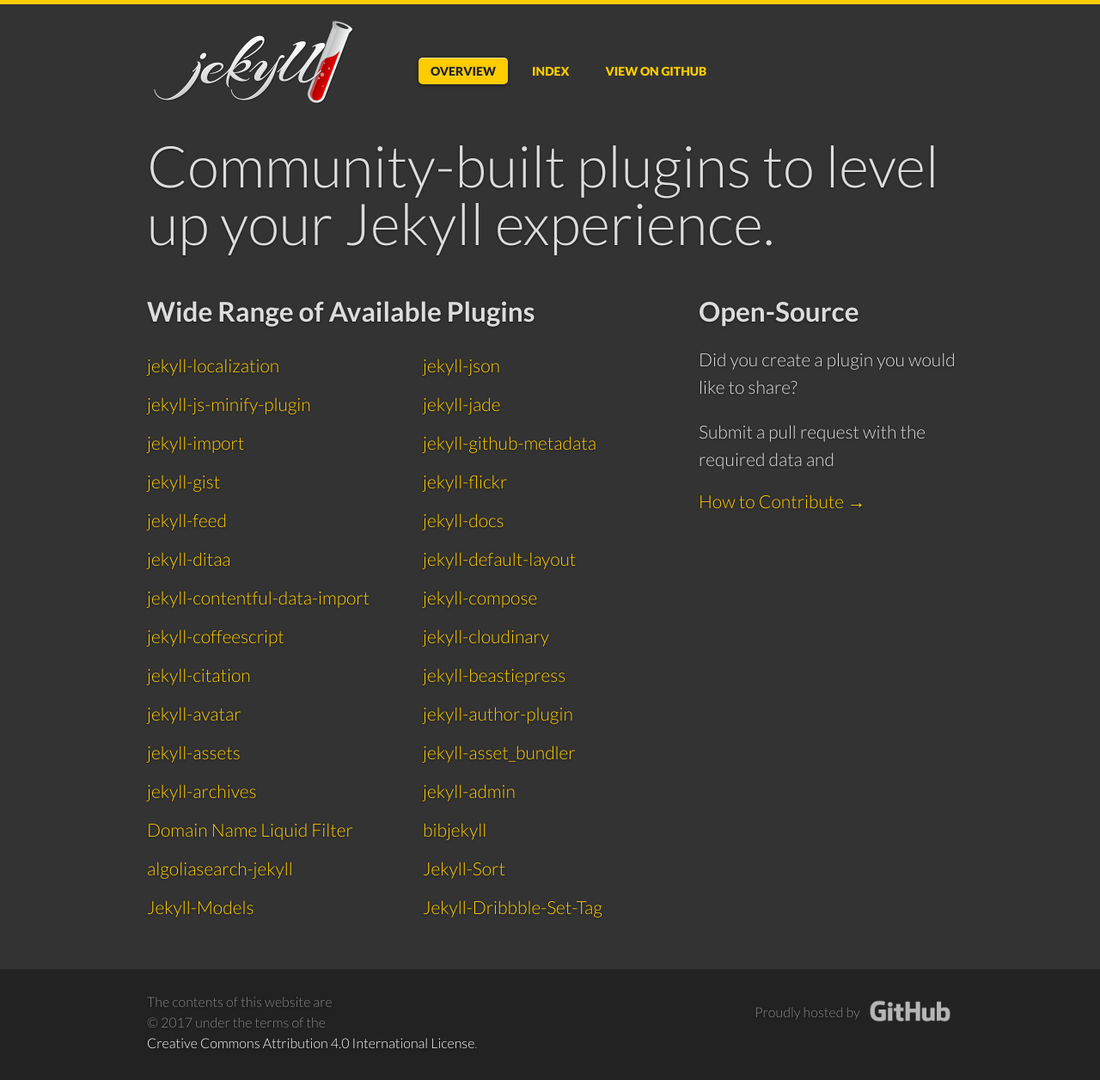
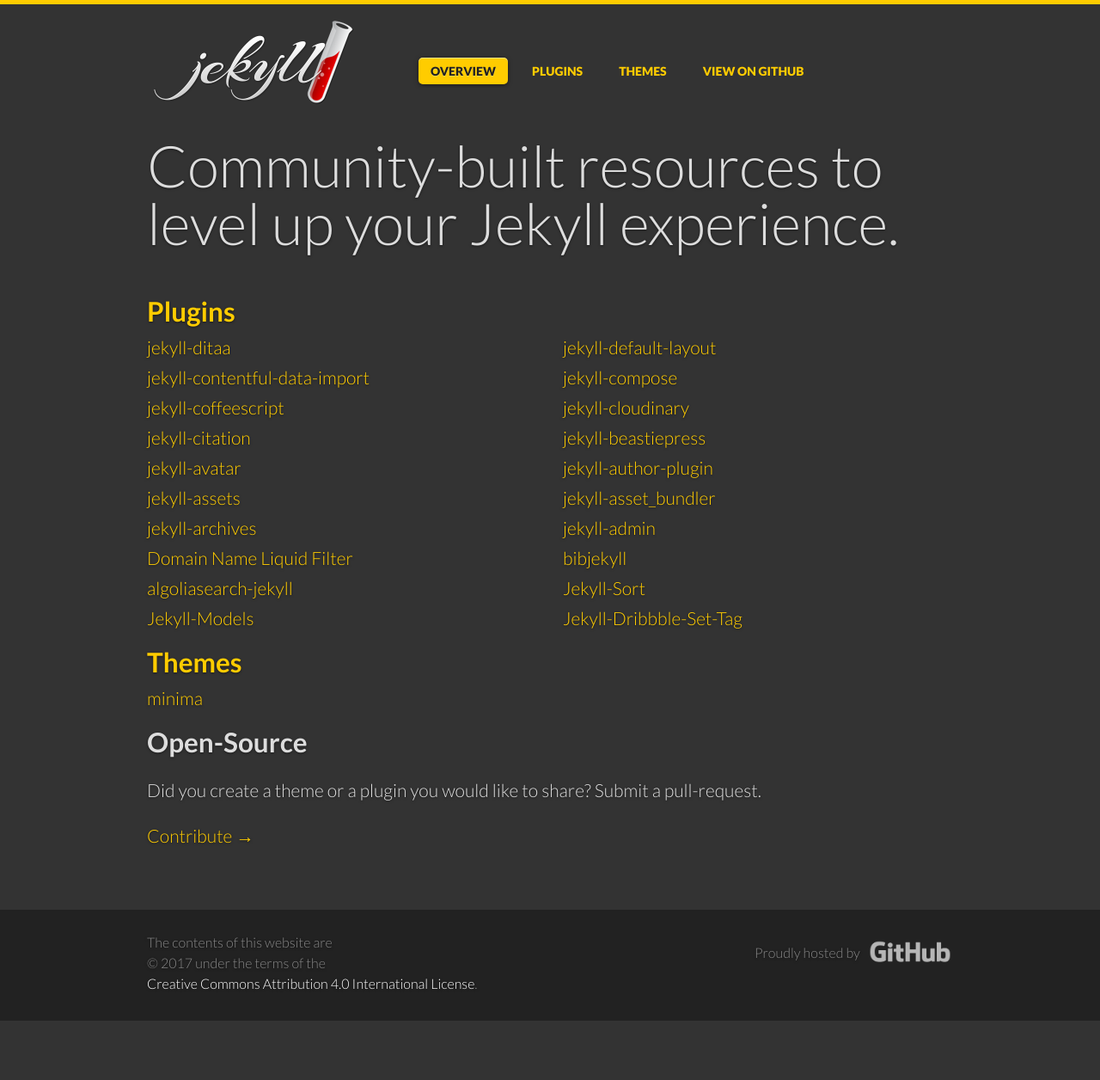
Before and after one commit to jekyll/directory, a Jekyll site: the page built from index.html, in a window 1280 px wide. Shown: the whole page at 86% size. Built offline with Jekyll 4.4.1, drawn with Linux system fonts in a browser that asks for light colours; some web fonts are replaced; after the commit the page ends 1187 px from its top, so only the background shows below that.

Commit message:
add support for themes

```diff
--- a/_config.yml
+++ b/_config.yml
@@ -1,7 +1,7 @@
-title: "Jekyll Plugins • Community-built plugins to level up your Jekyll experience."
+title: "Jekyll directory • Community-built themes and plugins to level up your Jekyll experience."
 repository: https://github.com/jekyll/plugins
 url: http://jekyll.github.io
-baseurl: /plugins
+baseurl: /directory
 lang: "en_US"
 
 gems:
@@ -10,6 +10,8 @@
 
 collections:
   plugins:
+    output: true
+  themes:
     output: true
 
 defaults:
@@ -20,12 +22,19 @@
       layout: plugin              # DO NOT CHANGE THIS DEFAULT
       type: rubygems              # DO NOT CHANGE THIS DEFAULT
 
+  - scope:
+      type: themes
+    values:
+      permalink: /themes/:title/  # DO NOT CHANGE THIS DEFAULT
+      layout: plugin              # DO NOT CHANGE THIS DEFAULT
+      type: rubygems              # DO NOT CHANGE THIS DEFAULT
+
 exclude:
-  - vendor
+  - CONTRIBUTING.md
   - Gemfile*
+  - History.markdown
   - Rakefile
   - README.md
-  - CONTRIBUTING.md
-  - History.markdown
+  - script
   - spec
-  - script
+  - vendor
--- a/_includes/primary-nav-items.html
+++ b/_includes/primary-nav-items.html
@@ -3,7 +3,10 @@
     <a href="{{ site.url | append: site.baseurl }}/">Overview</a>
   </li>
   <li class="{% if page.url contains '/plugins/' %}current{% endif %}">
-    <a href="{{ site.url | append: site.baseurl }}/plugins/">Index</span></a>
+    <a href="{{ site.url | append: site.baseurl }}/plugins/">Plugins</span></a>
+  </li>
+  <li class="{% if page.url contains '/themes/' %}current{% endif %}">
+    <a href="{{ site.url | append: site.baseurl }}/themes/">Themes</span></a>
   </li>
   <li class="">
     <a href="{{ site.repository }}"><span class="hide-on-mobiles">View on </span>GitHub</a>
--- a/index.html
+++ b/index.html
@@ -5,33 +5,37 @@
 
 <section class="intro">
   <div class="grid">
-    <div class="unit whole center-on-mobiles">
-      <p class="first">Community-built plugins to level up your Jekyll experience.</p>
-    </div>
+      <div class="unit whole center-on-mobiles">
+          <p class="first">Community-built resources to level up your Jekyll experience.</p>
+      </div>
   </div>
 </section>
 <section class="features">
   <div class="grid">
-    <div class="unit two-thirds">
-      <h2>Wide Range of Available Plugins</h2>
-      <p>
+    <div class="unit whole">
+      <h2><a href="{{ "/plugins/" | prepend: site.baseurl }}">Plugins</a></h2>
+      <div class="grid">
+      {% for plugins in site.plugins reversed limit:20 %}
+        <div class="unit half"><a href="{{ plugins.url | prepend: site.baseurl }}" title="{{ plugins.title }}">{{ plugins.title }}</a></div>
+      {% endfor %}
+      </div>
+    </div>
+    <div class="grid">
+      <div class="unit whole">
+        <h2><a href="{{ "/themes/" | prepend: site.baseurl }}">Themes</a></h2>
         <div class="grid">
-            {% for plugins in site.plugins reversed limit:30 %}
-            <div class="unit half center-on-mobiles"><a href="{{ plugins.url | prepend: site.baseurl }}" title="{{ plugins.title }}">{{ plugins.title }}</a></div>
-            {% endfor %}
+          {% for themes in site.themes reversed limit:10 %}
+            <div class="unit half"><a href="{{ themes.url | prepend: site.baseurl }}" title="{{ themes.title }}">{{ themes.title }}</a></div>
+          {% endfor %}
         </div>
-      </p>
-    </div>
-    <div class="unit one-third">
-      <h2>Open-Source</h2>
-      <p>
-        Did you create a plugin you would like to share?
-      </p>
-      <p>
-        Submit a pull request with the required data and
-      </p>
-      <a href="{{ site.repository }}/blob/master/CONTRIBUTING.md" class="">How to Contribute &rarr;</a>
     </div>
     <div class="clear"></div>
+    <div class="grid">
+      <div class="unit whole">
+        <h2>Open-Source</h2>
+          <p>Did you create a theme or a plugin you would like to share? Submit a pull-request.</p>
+          <p><a href="{{ site.repository }}/blob/master/CONTRIBUTING.md" class="">Contribute &rarr;</a></p>
+      </div>
+    </div>
   </div>
 </section>
```
Also changed, not shown: _includes/theme-copy-and-paste-installation.html (added, +7 -0 lines), _includes/theme-rubygems-installation.html (added, +15 -0 lines), _layouts/theme.html (added, +19 -0 lines), _themes/minima.md (added, +9 -0 lines), latest.json (+9 -1 lines), themes.html (added, +18 -0 lines), themes.json (added, +14 -0 lines), .travis.yml, README.md.
